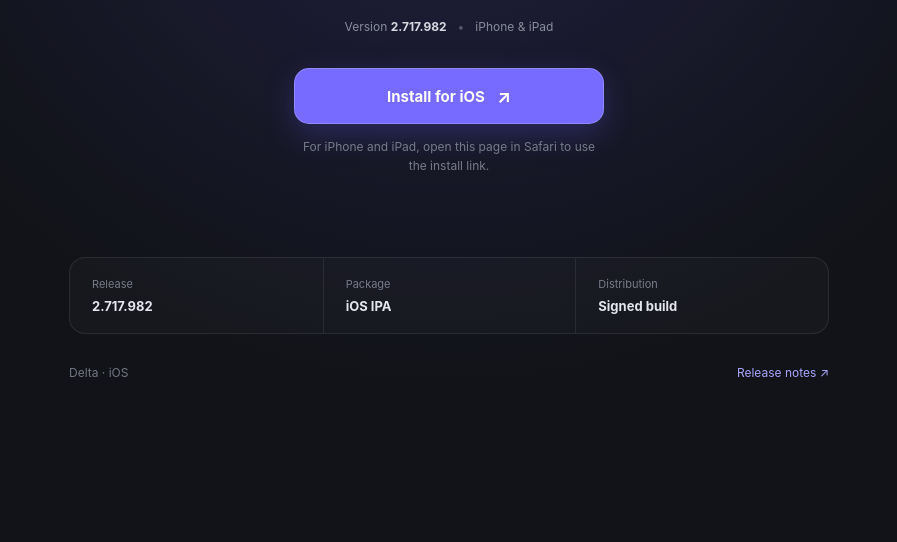
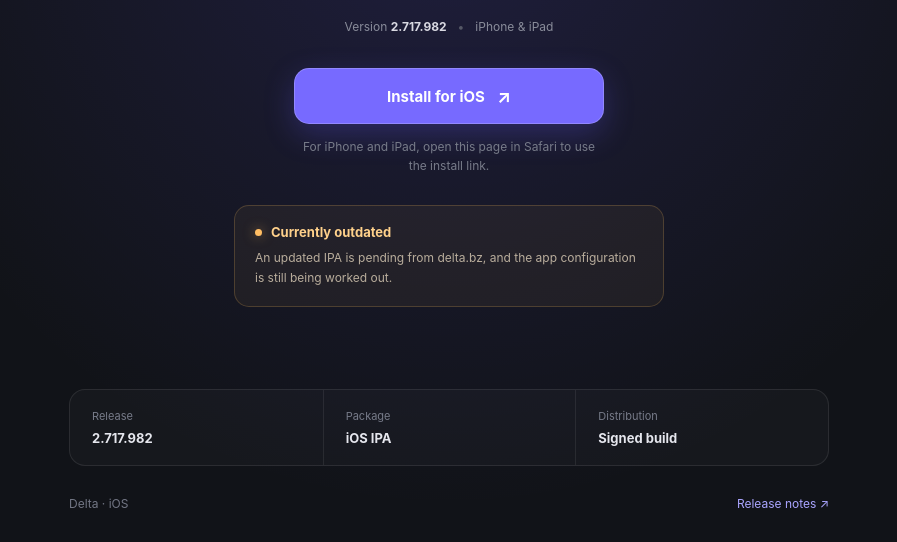
Before and after one commit to sspeth000/delta, a plain HTML site: page index.html in a window 1280 px wide. Shown: the part 394-936 px from the top of the page, without its empty margins (191-1088 px from the left). Before the commit the page ends 804 px from the top, so only its background shows below. Drawn offline with Linux system fonts and the light colour scheme.

Commit message:
Add current release status notice

```diff
--- a/index.html
+++ b/index.html
@@ -34,6 +34,11 @@
         <span class="button-arrow" aria-hidden="true">↗</span>
       </a>
       <p class="hint" id="install-hint">Open this page in Safari on your iPhone or iPad.</p>
+
+      <aside class="status-card" aria-labelledby="status-title">
+        <h2 class="status-heading" id="status-title">Currently outdated</h2>
+        <p class="status-copy">An updated IPA is pending from delta.bz, and the app configuration is still being worked out.</p>
+      </aside>
     </section>
 
     <section class="details" aria-label="Release details">
```
